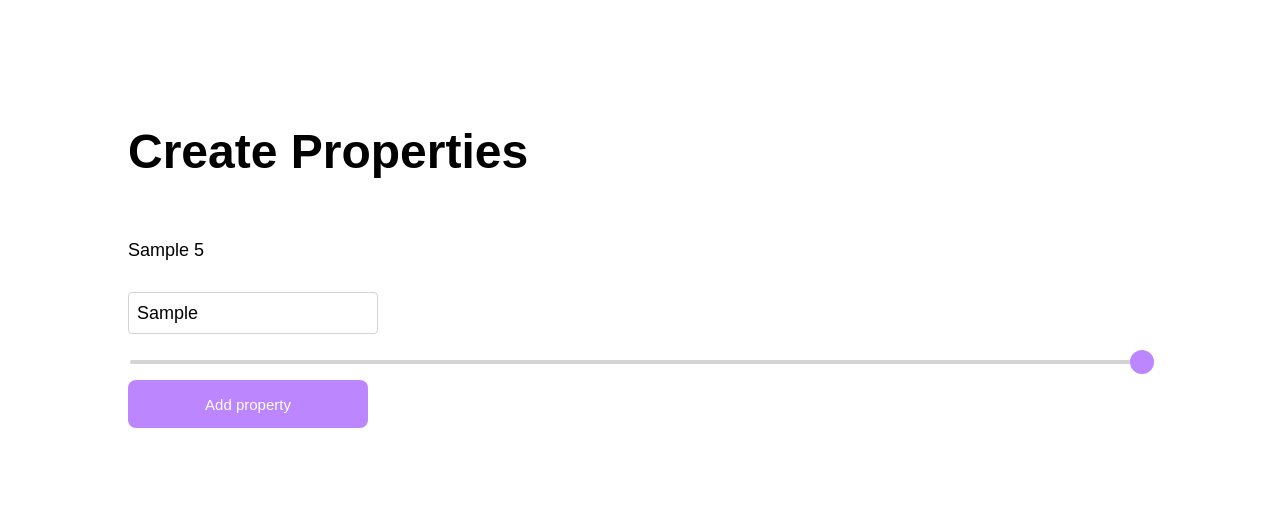
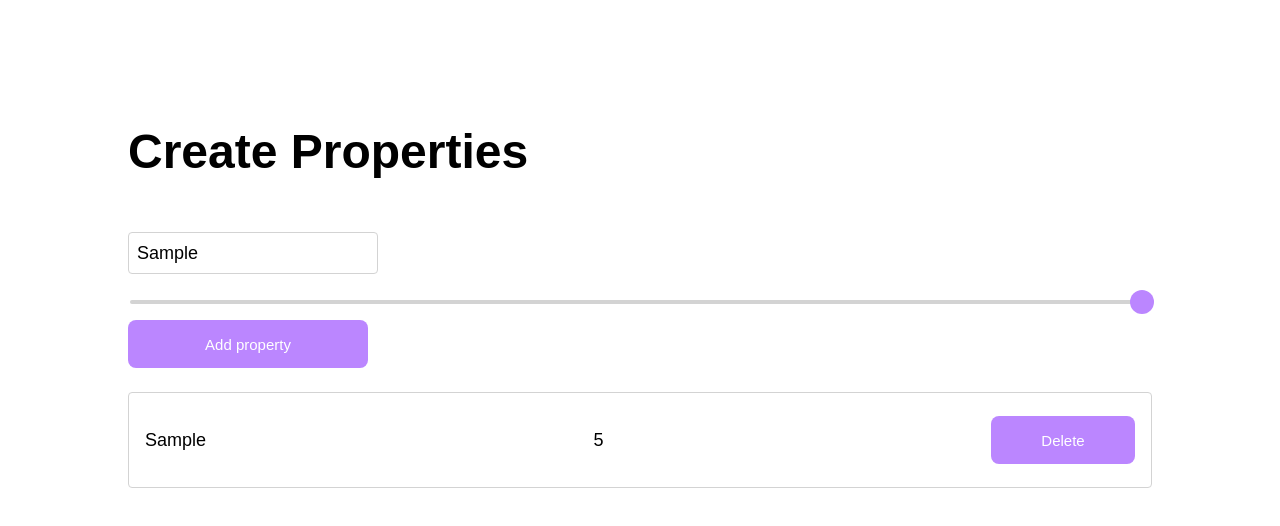
Before and after one commit to eemebarbe/decisionator, a React (Create React App) app: page / in a window 1280 px wide. Both pictures are taken after typing "Sample" into the empty fields and a click on the button "Add property". Shown: the top 526 px of the page. Built offline with nearby package versions, Linux system fonts and the light colour scheme.

Commit message:
more property page stuff

```diff
--- a/src/components/Slider.js
+++ b/src/components/Slider.js
@@ -26,16 +26,7 @@ const StyledSlider = styled.input`
 `
 
 const Slider = (props) => {
-    return (
-        <StyledSlider
-            type="range"
-            min={props.range[0]}
-            max={props.range[1]}
-            step="0.05"
-            onChange={props.onChange}
-            id="myRange"
-        />
-    )
+    return <StyledSlider type="range" min={props.range[0]} max={props.range[1]} step="0.1" onChange={props.onChange} />
 }
 
 export default Slider
--- a/src/pages/CreateProperties.tsx
+++ b/src/pages/CreateProperties.tsx
@@ -1,9 +1,10 @@
 import React, { useState } from "react"
-import { BodyWrapper, Form, H1, Input, Slider, P, Button } from "../components"
+import styled from "styled-components"
+import { metrics } from "../themes"
+import { BodyWrapper, Form, H1, Input, Slider, Button } from "../components"
 
 interface Property {
     weight: number
-    name: string
 }
 
 interface Properties {
@@ -17,37 +18,63 @@ function CreateProperties() {
 
     const entries = () => {
         return Object.entries(properties).map(([key, value]) => {
-            console.log(value)
             return (
-                <P>
-                    {value.name} {value.weight}
-                </P>
+                <Entry>
+                    <span>{key}</span>
+                    <span>{value.weight}</span>
+                    <Button small onClick={(e: React.SyntheticEvent) => deleteProperty(e, key)}>
+                        Delete
+                    </Button>
+                </Entry>
             )
         })
     }
 
+    const deleteProperty = (e: React.SyntheticEvent, key: string) => {
+        e.preventDefault()
+        let newProperties = { ...properties }
+        delete newProperties[key]
+        setProperties(newProperties)
+    }
+
     const addEntry = (e: React.SyntheticEvent) => {
         e.preventDefault()
-        setProperties({ ...properties, [inputValue]: { name: inputValue, weight: sliderValue } })
+
+        inputValue && sliderValue && setProperties({ ...properties, [inputValue]: { weight: sliderValue } })
     }
 
     return (
         <BodyWrapper>
             <H1>Create Properties</H1>
-            {entries()}
             <Form>
                 <Input value={inputValue} onChange={(e) => setInputValue(e.target.value)} />
                 <Slider
                     value={sliderValue}
                     range={[0, 10]}
                     onChange={(e: React.ChangeEvent<HTMLInputElement>): void =>
-                        setSliderValue(parseInt(e.target.value))
+                        setSliderValue(parseFloat(e.target.value))
                     }
                 />
-                <Button onClick={(e: React.SyntheticEvent) => addEntry(e)}>Add property</Button>
+                <Button marginBottom onClick={(e: React.SyntheticEvent) => addEntry(e)}>
+                    Add property
+                </Button>
+                {entries()}
             </Form>
         </BodyWrapper>
     )
 }
 
+const Entry = styled.li`
+    list-style-type: none;
+    margin: 0;
+    padding: ${metrics.baseUnit * 2}px;
+    display: flex;
+    justify-content: space-between;
+    align-items: center;
+    height: ${metrics.baseUnit * 12}px;
+    border: 1px solid ${(props) => props.theme.inactive};
+    border-radius: ${metrics.baseUnit / 2}px;
+    font-size: ${metrics.regularText}px;
+`
+
 export default CreateProperties
```
